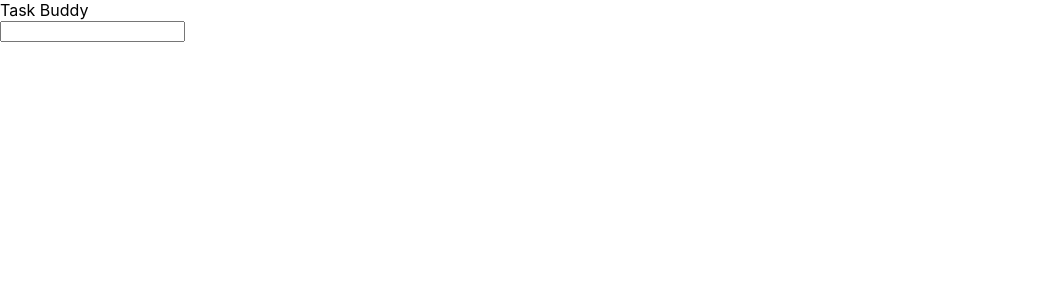
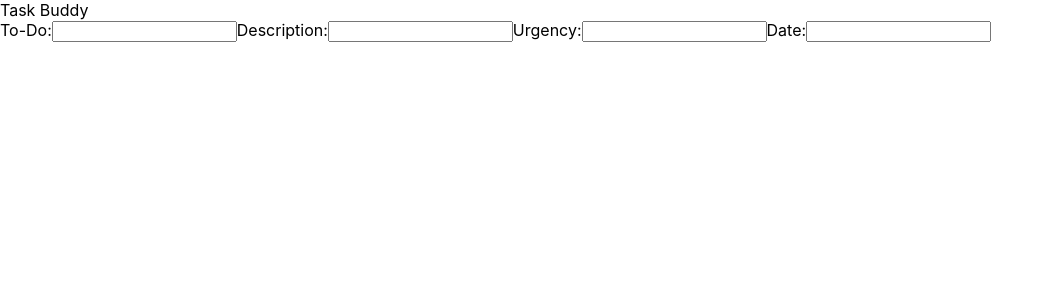
Before and after one commit to mpgasbarro/northOne-todo, a React (Create React App) app: page / in a window 1280 px wide. Shown: the top 300 px of the page, without its empty margins (0-1054 px from the left). Built offline with nearby package versions, Linux system fonts and the light colour scheme.

Commit message:
have 4 inputs populating and setting state to each input value

```diff
--- a/src/Home/Home.js
+++ b/src/Home/Home.js
@@ -3,7 +3,12 @@ import React, { Component } from 'react';
 class Home extends Component {
 	constructor(props) {
 		super(props);
-		this.state = {};
+		this.state = {
+			todo: '',
+			description: '',
+			urgency: '',
+			date: '',
+		};
 	}
 	render() {
 		return (
@@ -12,7 +17,20 @@ class Home extends Component {
 				<div>
 					<form>
 						<label>
+							To-Do:
 							<input type='text' name='task' />
+						</label>
+						<label>
+							Description:
+							<input type='text' name='description' />
+						</label>
+						<label>
+							Urgency:
+							<input type='text' name='urgency' />
+						</label>
+						<label>
+							Date:
+							<input type='text' name='date' />
 						</label>
 					</form>
 				</div>
```
Also changed, not shown: 1 other file (tests, documents, lock files or other folders).
